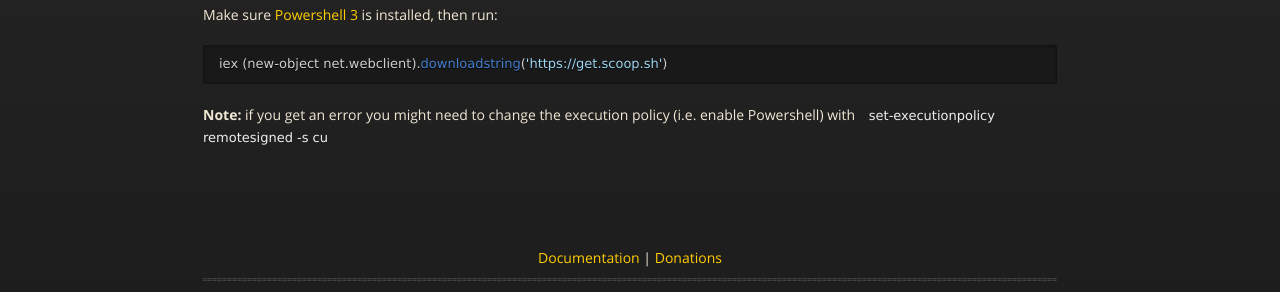
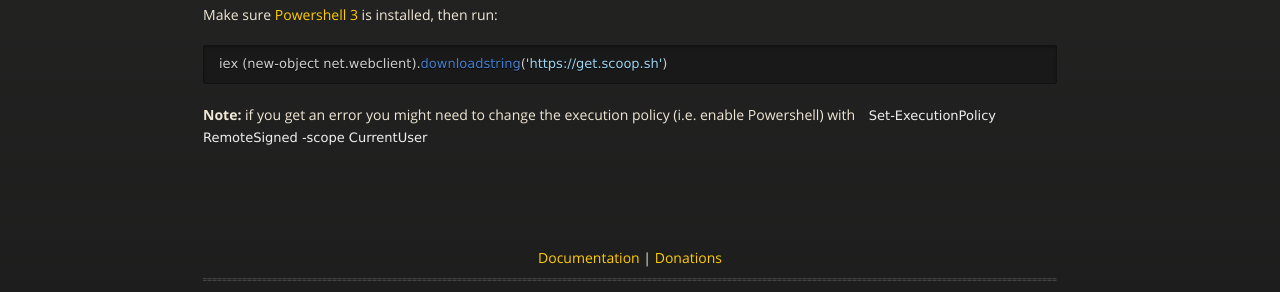
Before and after one commit to ScoopInstaller/Scoop, a Jekyll site: the page built from index.md, in a window 1280 px wide and 900 px high, scrolled down 978 px. Shown: the part 439-731 px from the top of the window. Built offline with Jekyll 4.4.1, drawn with Linux system fonts in a browser that asks for light colours; nearby versions of some CDN libraries; our own code applies the rules of GitHub Pages for plain Markdown files.

Commit message:
Update set-executionpolicy

````diff
--- a/index.md
+++ b/index.md
@@ -47,4 +47,4 @@ iex (new-object net.webclient).downloadstring('https://get.scoop.sh')
 ```
 
 **Note:** if you get an error you might need to change the execution policy
-(i.e. enable Powershell) with `set-executionpolicy remotesigned -s cu`
+(i.e. enable Powershell) with `Set-ExecutionPolicy RemoteSigned -scope CurrentUser`
````
